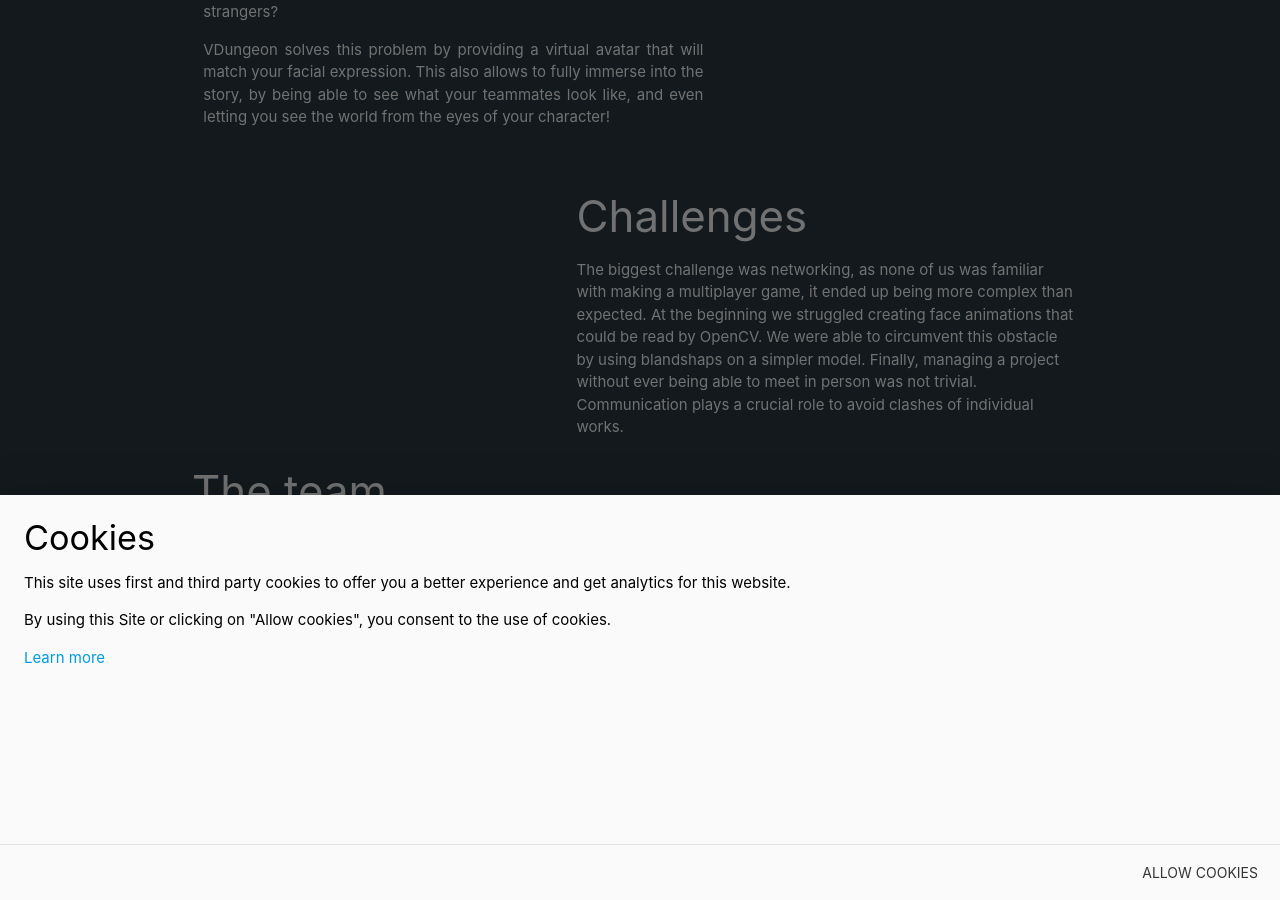
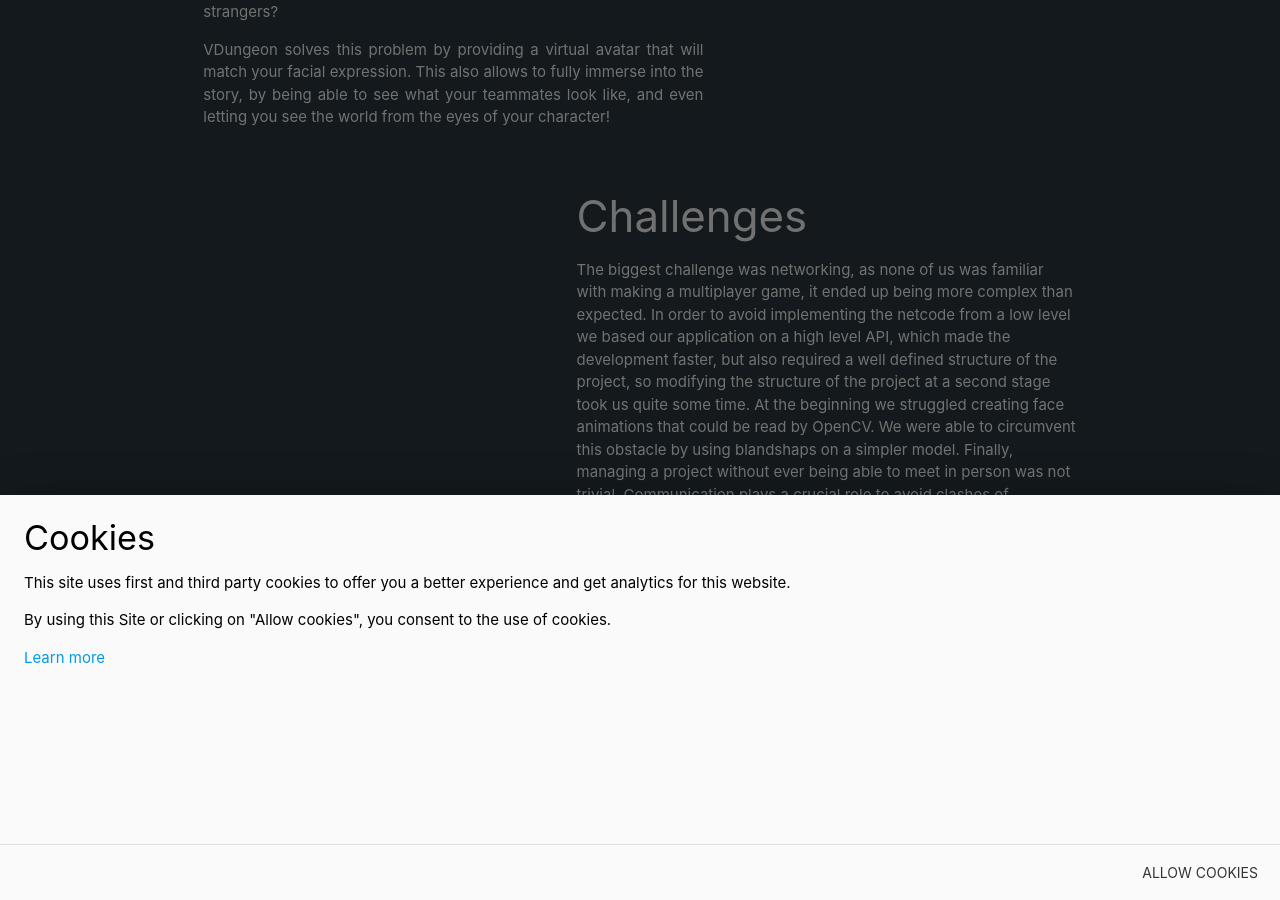
Before and after one commit to Bamarin/Bamarin.github.io, a Jekyll site: the page built from _projects/vDungeon.md, in a window 1280 px wide and 900 px high, scrolled down 1422 px. Built offline with Jekyll 4.4.1, drawn with Linux system fonts in a browser that asks for light colours.

Commit message:
update challenges

```diff
--- a/_projects/vDungeon.md
+++ b/_projects/vDungeon.md
@@ -38,8 +38,14 @@
 <div class="row">
   <div class="col s12 m7 offset-m5">
     <h3> Challenges </h3>
-    The biggest challenge was networking, as none of us was familiar with making a multiplayer game, it ended up being more complex than expected.
-    At the beginning we struggled creating face animations that could be read by OpenCV. We were able to circumvent this obstacle by using blandshaps on a simpler model.
+    The biggest challenge was networking, as none of us was familiar with
+making a multiplayer game, it ended up being more complex than expected. In
+order to avoid implementing the netcode from a low level we based our
+application on a high level API, which made the development faster, but also
+required a well defined structure of the project, so modifying the structure of
+the project at a second stage took us quite some time.  At the beginning we
+struggled creating face animations that could be read by OpenCV. We were able
+to circumvent this obstacle by using blandshaps on a simpler model.
     Finally, managing a project without ever being able to meet in person was not trivial. Communication plays a crucial role to avoid clashes of individual works.
 
   </div>
```
